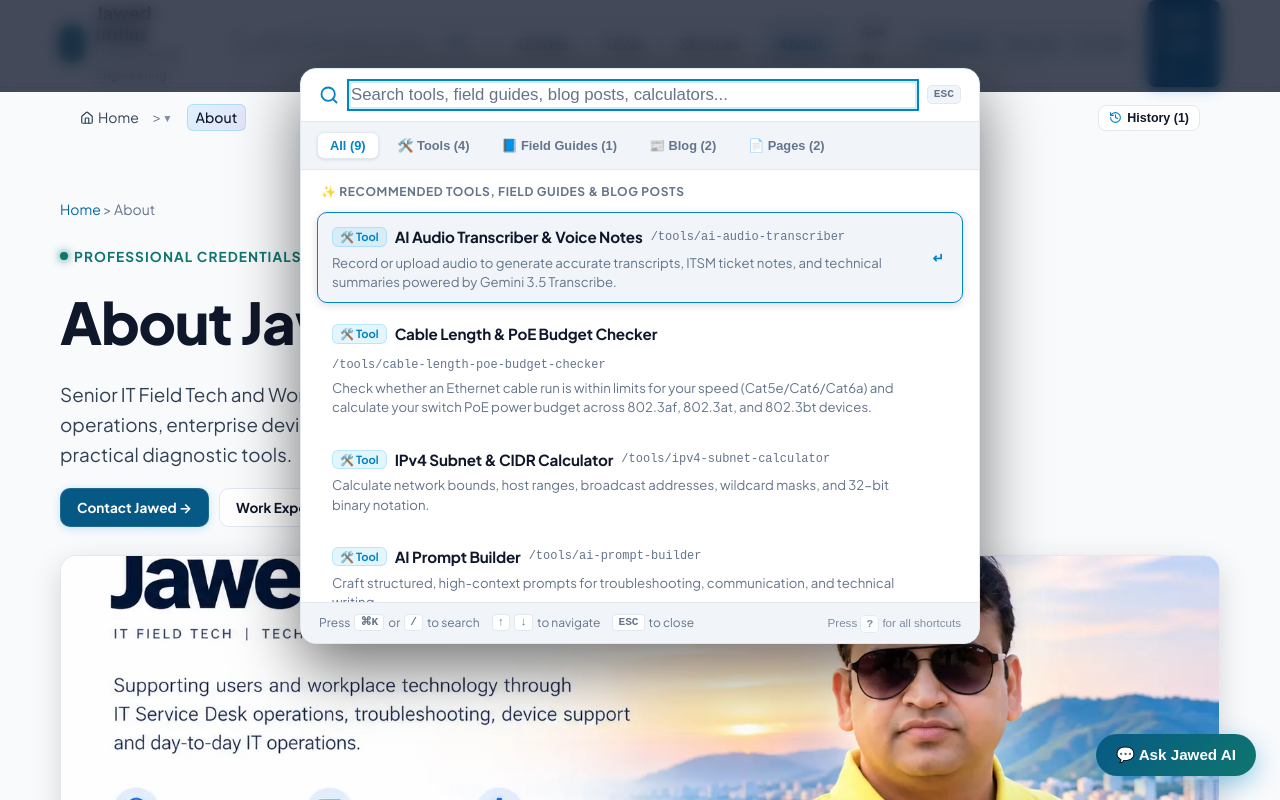
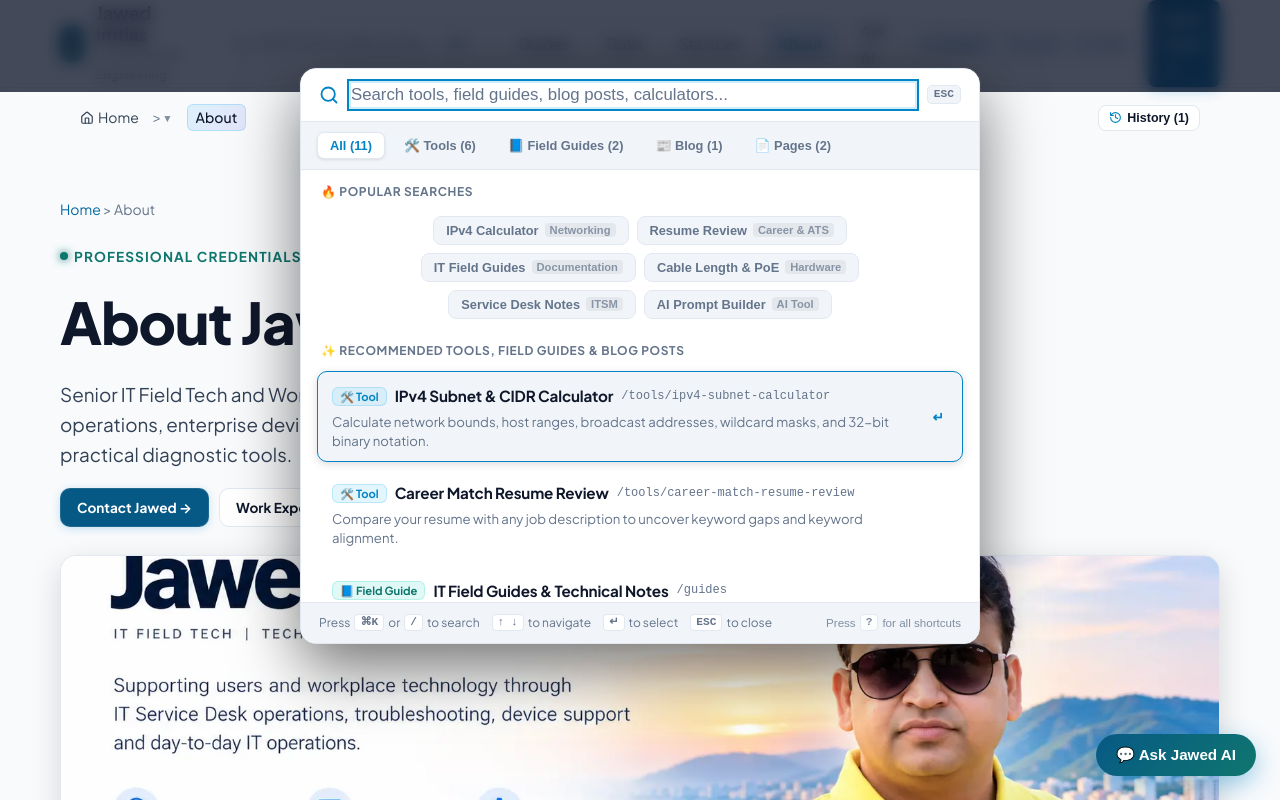
Before and after one commit to jawedimtiaz/jawed-website, a React (Vite) app: page /about in a window 1280 px wide. Both pictures are taken after a click on the button "Global Search - Press Ctrl+K or Cmd+K". Shown: the top 800 px of the page. Built offline with nearby package versions, Linux system fonts and the light colour scheme.

Commit message:
feat(ui): enhance navigation and search discovery
Add fallback keyboard shortcuts, popular search categories to the search bar, and improve accessibility labels in the header. Update site knowledge index for better search relevance.

```diff
--- a/src/components/Footer.tsx
+++ b/src/components/Footer.tsx
@@ -1,21 +1,72 @@
-import React from 'react';
+import React, { useState } from 'react';
 import { Link } from 'react-router-dom';
-import { useKeyboardShortcuts } from '../hooks/useKeyboardShortcuts';
+import { useKeyboardShortcuts, type ShortcutItem } from '../hooks/useKeyboardShortcuts';
+import { KeyboardShortcutModal } from './KeyboardShortcutModal';
 
 interface FooterProps {
   onOpenCookieModal?: () => void;
   onOpenShortcutsModal?: () => void;
 }
 
+const FALLBACK_SHORTCUTS: ShortcutItem[] = [
+  {
+    id: 'nav-home',
+    combo: 'g+h',
+    label: 'Go to Home',
+    description: 'G + H -> Go to Home',
+    category: 'Navigation',
+    action: () => {},
+  },
+  {
+    id: 'nav-tools',
+    combo: 'g+t',
+    label: 'Go to Tools',
+    description: 'G + T -> Go to Tools',
+    category: 'Navigation',
+    action: () => {},
+  },
+  {
+    id: 'nav-guides',
+    combo: 'g+g',
+    label: 'Go to Guides',
+    description: 'G + G -> Go to Guides',
+    category: 'Navigation',
+    action: () => {},
+  },
+  {
+    id: 'search-modal',
+    combo: 'mod+k',
+    label: 'Open Search',
+    description: '⌘ + K -> Open Search',
+    category: 'Search & Modals',
+    action: () => {},
+  },
+  {
+    id: 'toggle-theme',
+    combo: 't',
+    label: 'Toggle Theme (Dark / Light)',
+    description: 'T -> Toggle Theme (Dark / Light)',
+    category: 'Global Controls',
+    action: () => {},
+  },
+];
+
 export const Footer: React.FC<FooterProps> = ({ onOpenCookieModal, onOpenShortcutsModal }) => {
   const currentYear = new Date().getFullYear();
-  const { openHelpModal } = useKeyboardShortcuts();
+  const { shortcuts, openHelpModal } = useKeyboardShortcuts();
+  const [isFallbackModalOpen, setIsFallbackModalOpen] = useState(false);
+
+  const hasGlobalShortcutManager = shortcuts.length > 0;
 
   const handleOpenShortcuts = () => {
     if (onOpenShortcutsModal) {
       onOpenShortcutsModal();
     }
-    openHelpModal();
+    if (hasGlobalShortcutManager) {
+      openHelpModal();
+    } else {
+      setIsFallbackModalOpen(true);
+    }
     window.dispatchEvent(new CustomEvent('open-shortcuts-modal'));
   };
 
@@ -65,20 +116,13 @@ export const Footer: React.FC<FooterProps> = ({ onOpenCookieModal, onOpenShortcu
               <li><Link to="/terms">Terms of Service</Link></li>
               <li><Link to="/cookies">Cookie Policy</Link></li>
               <li><Link to="/contact">Contact Us</Link></li>
-              <li style={{ display: 'flex', flexWrap: 'wrap', gap: '8px', alignItems: 'center', marginTop: '6px' }}>
+              <li>
                 <button
                   type="button"
                   className="cookie-trigger-btn"
                   onClick={onOpenCookieModal}
                 >
                   ⚙ Cookie Preferences
-                </button>
-                <button
-                  type="button"
-                  className="cookie-trigger-btn"
-                  onClick={handleOpenShortcuts}
-                >
-                  Keyboard Shortcuts
                 </button>
               </li>
             </ul>
@@ -97,22 +141,23 @@ export const Footer: React.FC<FooterProps> = ({ onOpenCookieModal, onOpenShortcu
             <span>•</span>
             <button
               type="button"
+              className="cookie-trigger-btn"
               onClick={handleOpenShortcuts}
-              style={{
-                background: 'transparent',
-                border: 0,
-                padding: 0,
-                color: 'inherit',
-                font: 'inherit',
-                cursor: 'pointer',
-                textDecoration: 'none',
-              }}
             >
               Keyboard Shortcuts
             </button>
           </div>
         </div>
       </div>
+
+      {!hasGlobalShortcutManager && (
+        <KeyboardShortcutModal
+          isOpen={isFallbackModalOpen}
+          onClose={() => setIsFallbackModalOpen(false)}
+          shortcuts={FALLBACK_SHORTCUTS}
+          onTriggerShortcut={() => {}}
+        />
+      )}
     </footer>
   );
 };
--- a/src/components/Header.tsx
+++ b/src/components/Header.tsx
@@ -56,7 +56,11 @@ export const Header: React.FC = () => {
           {isOpen ? '✕ Close' : '☰ Menu'}
         </button>
 
-        <nav id="primary-nav" className={`site-nav ${isOpen ? 'is-open' : ''}`}>
+        <nav
+          id="primary-nav"
+          aria-label="Primary Navigation"
+          className={`site-nav ${isOpen ? 'is-open' : ''}`}
+        >
           <Link
             className="nav-item"
             to="/guides"
--- a/src/components/KeyboardShortcutHelpModal.tsx
+++ b/src/components/KeyboardShortcutHelpModal.tsx
@@ -1,7 +1,7 @@
 import React, { useState } from 'react';
 import { ShortcutItem, formatComboForDisplay } from '../hooks/useKeyboardShortcuts';
 
-interface KeyboardShortcutHelpModalProps {
+export interface KeyboardShortcutHelpModalProps {
   isOpen: boolean;
   onClose: () => void;
   shortcuts: ShortcutItem[];
--- /dev/null
+++ b/src/components/KeyboardShortcutModal.tsx
@@ -0,0 +1,13 @@
+import React from 'react';
+import {
+  KeyboardShortcutHelpModal,
+  type KeyboardShortcutHelpModalProps,
+} from './KeyboardShortcutHelpModal';
+
+export type KeyboardShortcutModalProps = KeyboardShortcutHelpModalProps;
+
+export const KeyboardShortcutModal: React.FC<KeyboardShortcutModalProps> = (props) => {
+  return <KeyboardShortcutHelpModal {...props} />;
+};
+
+export default KeyboardShortcutModal;
--- a/src/components/SiteSearchBar.tsx
+++ b/src/components/SiteSearchBar.tsx
@@ -10,6 +10,57 @@ import {
 interface SiteSearchBarProps {
   onNavigated?: () => void;
 }
+
+const POPULAR_SEARCH_CATEGORIES: {
+  label: string;
+  badge: string;
+  url: string;
+  query: string;
+  description: string;
+}[] = [
+  {
+    label: 'IPv4 Calculator',
+    badge: 'Networking',
+    url: '/tools/ipv4-subnet-calculator',
+    query: 'IPv4 Subnet Calculator',
+    description: 'CIDR masks, host ranges & broadcast addresses',
+  },
+  {
+    label: 'Resume Review',
+    badge: 'Career & ATS',
+    url: '/tools/career-match-resume-review',
+    query: 'Resume Review',
+    description: 'Match resume keywords against IT job descriptions',
+  },
+  {
+    label: 'IT Field Guides',
+    badge: 'Documentation',
+    url: '/guides',
+    query: 'IT Field Guides',
+    description: 'SOPs for cabling, Windows, macOS & network triage',
+  },
+  {
+    label: 'Cable Length & PoE',
+    badge: 'Hardware',
+    url: '/tools/cable-length-poe-budget-checker',
+    query: 'Cable Length & PoE',
+    description: 'Verify Cat5e/6/6a runs & switch PoE power budgets',
+  },
+  {
+    label: 'Service Desk Notes',
+    badge: 'ITSM',
+    url: '/tools/service-desk-note-formatter',
+    query: 'Service Desk Note Formatter',
+    description: 'Format troubleshooting notes into clean ticket updates',
+  },
+  {
+    label: 'AI Prompt Builder',
+    badge: 'AI Tool',
+    url: '/tools/ai-prompt-builder',
+    query: 'AI Prompt Builder',
+    description: 'Craft high-context technical & support prompts',
+  },
+];
 
 export const SiteSearchBar: React.FC<SiteSearchBarProps> = ({ onNavigated }) => {
   const [isOpen, setIsOpen] = useState(false);
@@ -224,6 +275,10 @@ export const SiteSearchBar: React.FC<SiteSearchBarProps> = ({ onNavigated }) =>
       if (displayedItems[selectedIndex]) {
         navigateToResult(displayedItems[selectedIndex]);
       }
+    } else if (e.key === '?' && !query.trim()) {
+      e.preventDefault();
+      handleClose();
+      window.dispatchEvent(new CustomEvent('open-shortcuts-modal'));
     }
   };
 
@@ -460,14 +515,14 @@ export const SiteSearchBar: React.FC<SiteSearchBarProps> = ({ onNavigated }) =>
                   </p>
                   <div className="search-suggestion-chips">
                     {[
-                      'Audio Transcriber',
+                      'IPv4 Calculator',
+                      'Resume Review',
+                      'IT Field Guides',
                       'Cable Length & PoE',
-                      'IPv4 Subnet',
                       'AI Prompt Builder',
                       'Service Desk Note',
                       'RJ45 T568B',
-                      'Rebuilding Jawed.co.in',
-                      'IT Troubleshooting',
+                      'Audio Transcriber',
                     ].map((suggestion) => (
                       <button
                         key={suggestion}
@@ -519,6 +574,52 @@ export const SiteSearchBar: React.FC<SiteSearchBarProps> = ({ onNavigated }) =>
                             }}
                           >
                             ⏱️ {rec}
+                          </button>
+                        ))}
+                      </div>
+                    </div>
+                  )}
+
+                  {!query.trim() && (
+                    <div style={{ marginBottom: '16px' }}>
+                      <div className="search-section-header">
+                        <span>🔥 Popular Searches</span>
+                      </div>
+                      <div
+                        className="search-suggestion-chips"
+                        style={{ padding: '4px 12px 6px', display: 'flex', flexWrap: 'wrap', gap: '8px' }}
+                        role="group"
+                        aria-label="Popular Searches"
+                      >
+                        {POPULAR_SEARCH_CATEGORIES.map((item) => (
+                          <button
+                            key={item.label}
+                            type="button"
+                            className="search-suggestion-chip"
+                            onClick={() => {
+                              handleClose();
+                              if (onNavigated) onNavigated();
+                              navigate(item.url);
+                            }}
+                            title={`${item.label} — ${item.description}`}
+                            style={{
+                              display: 'inline-flex',
+                              alignItems: 'center',
+                              gap: '6px',
+                            }}
+                          >
+                            <span style={{ fontWeight: 600 }}>{item.label}</span>
+                            <span
+                              style={{
+                                fontSize: '0.7rem',
+                                opacity: 0.75,
+                                padding: '1px 5px',
+                                borderRadius: '4px',
+                                background: 'rgba(128, 128, 128, 0.15)',
+                              }}
+                            >
+                              {item.badge}
+                            </span>
                           </button>
                         ))}
                       </div>
@@ -586,7 +687,10 @@ export const SiteSearchBar: React.FC<SiteSearchBarProps> = ({ onNavigated }) =>
                   Press <kbd className="search-footer-kbd">⌘K</kbd> or <kbd className="search-footer-kbd">/</kbd> to search
                 </span>
                 <span className="search-footer-hint">
-                  <kbd className="search-footer-kbd">↑</kbd> <kbd className="search-footer-kbd">↓</kbd> to navigate
+                  <kbd className="search-footer-kbd">↑ ↓</kbd> to navigate
+                </span>
+                <span className="search-footer-hint">
+                  <kbd className="search-footer-kbd">↵</kbd> to select
                 </span>
                 <span className="search-footer-hint">
                   <kbd className="search-footer-kbd">ESC</kbd> to close
@@ -599,6 +703,7 @@ export const SiteSearchBar: React.FC<SiteSearchBarProps> = ({ onNavigated }) =>
                     handleClose();
                     window.dispatchEvent(new CustomEvent('open-shortcuts-modal'));
                   }}
+                  title="Open keyboard shortcut cheatsheet"
                   style={{
                     background: 'transparent',
                     border: 0,
@@ -611,7 +716,7 @@ export const SiteSearchBar: React.FC<SiteSearchBarProps> = ({ onNavigated }) =>
                     gap: '4px',
                   }}
                 >
-                  <span>
+                  <span className="search-footer-hint">
                     Press <kbd className="search-footer-kbd">?</kbd> for all shortcuts
                   </span>
                 </button>
--- a/src/services/aiKnowledgeEngine.ts
+++ b/src/services/aiKnowledgeEngine.ts
@@ -88,9 +88,9 @@ const corePageEntries: KnowledgeEntry[] = [
   },
   {
     url: '/guides',
-    title: 'Technical Field Guides & IT Notes',
+    title: 'IT Field Guides & Technical Notes',
     summary: 'In-depth IT field notes on networking, macOS, Windows administration, cable verification, and workplace support workflows.',
-    keywords: ['field guides', 'notes', 'documentation', 'cheatsheet', 'sop'],
+    keywords: ['it field guides', 'field guides', 'notes', 'documentation', 'cheatsheet', 'sop'],
   },
   {
     url: '/tools',
@@ -478,13 +478,15 @@ export function searchSite(query: string, maxResults: number = 40): CategorizedS
 
 export function getQuickSearchRecommendations(): SiteSearchResult[] {
   const recommendedUrls = [
+    '/tools/ipv4-subnet-calculator',
+    '/tools/career-match-resume-review',
+    '/guides',
+    '/tools/cable-length-poe-budget-checker',
+    '/tools/service-desk-note-formatter',
+    '/tools/ai-prompt-builder',
     '/tools/ai-audio-transcriber',
-    '/tools/cable-length-poe-budget-checker',
-    '/tools/ipv4-subnet-calculator',
-    '/tools/ai-prompt-builder',
     '/guides/rj45-cabling-t568a-vs-t568b-guide',
     '/blog/rebuilding-jawed-co-in',
-    '/blog/triage-workplace-app-access-issue',
     '/about',
     '/services',
   ];
```
